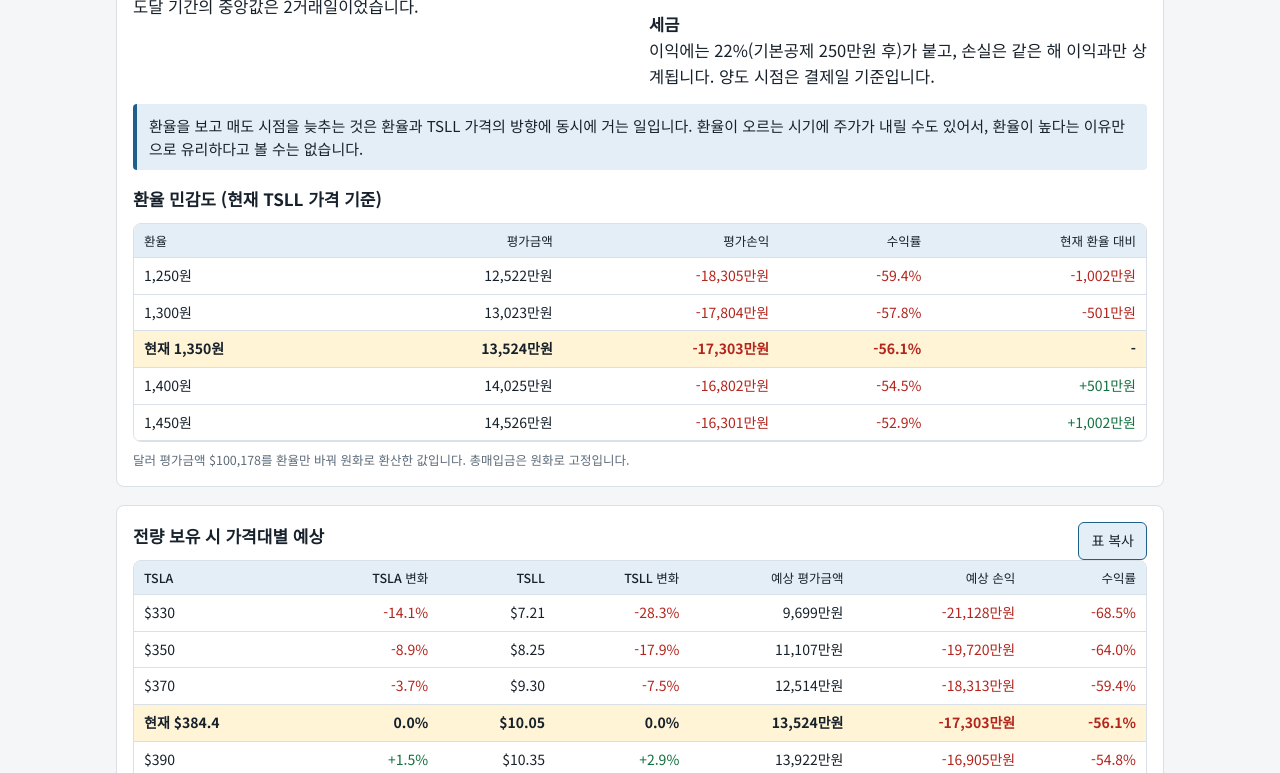
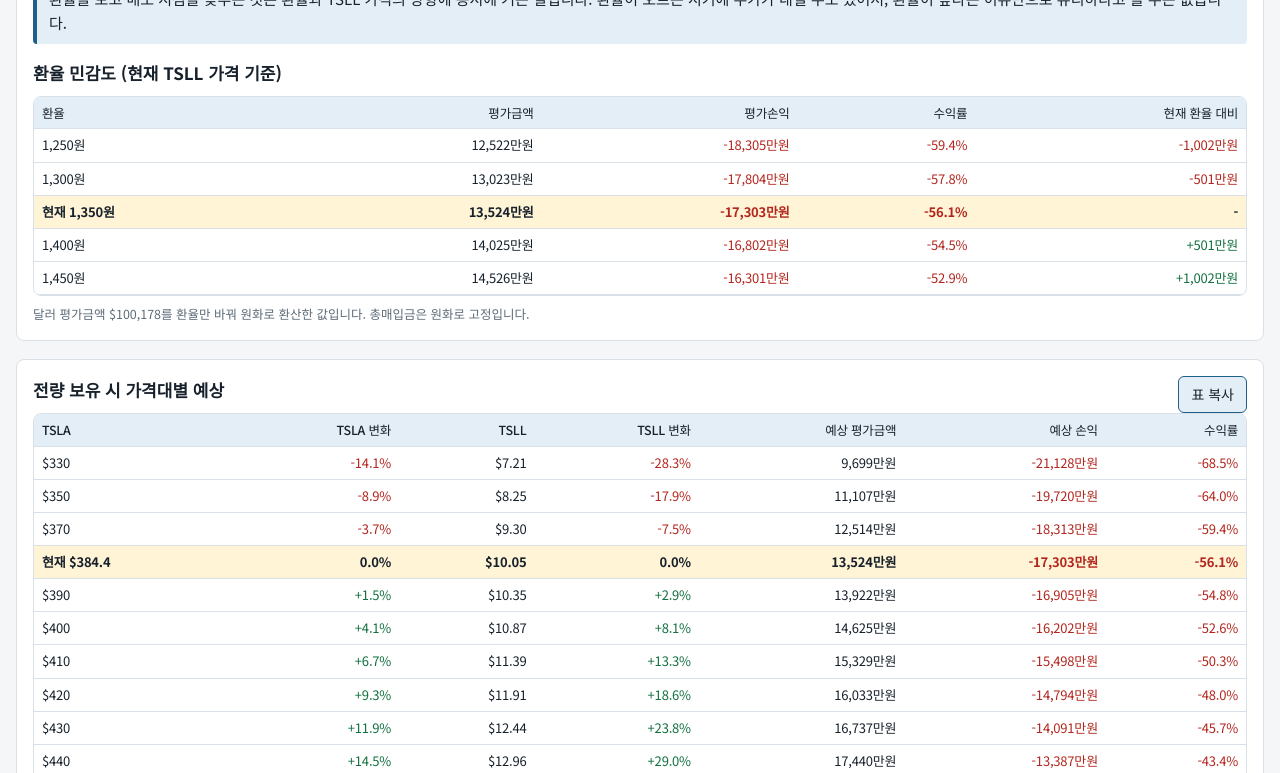
Before and after one commit to hphong001/autotube, a plain HTML site: page tsll.html in a window 1280 px wide. Shown: the part 1275-2048 px from the top of the page. Drawn offline with Linux system fonts and the light colour scheme.

Commit message:
Add files via upload

```diff
--- a/tsll.html
+++ b/tsll.html
@@ -37,7 +37,9 @@
 * { box-sizing: border-box; }
 html, body { margin: 0; }
 body { background: var(--bg); color: var(--ink); font-family: var(--font-body); font-size: 15px; line-height: 1.55; }
-.wrap { max-width: 1080px; margin: 0 auto; padding: 20px 16px 48px; display: flex; flex-direction: column; gap: 18px; }
+
+/* 1. 전체 컨테이너 가로폭 확대 (1080px -> 1400px) */
+.wrap { max-width: 1400px; margin: 0 auto; padding: 20px 16px 48px; display: flex; flex-direction: column; gap: 18px; }
 h1 { font-size: 24px; margin: 0; letter-spacing: -0.01em; text-wrap: balance; }
 h2 { font-size: 17px; margin: 0 0 10px; text-wrap: balance; }
 .sub { color: var(--muted); margin: 4px 0 0; font-size: 13px; }
@@ -63,8 +65,12 @@ button:hover { background: var(--accent); color: var(--bg); }
 .tile .v { font-size: 20px; font-weight: 700; font-variant-numeric: tabular-nums; }
 .tile .s { font-size: 12px; color: var(--muted); font-variant-numeric: tabular-nums; }
 .scroll { overflow-x: auto; border: 1px solid var(--line); border-radius: 8px; }
-table { border-collapse: collapse; width: 100%; font-variant-numeric: tabular-nums; font-size: 14px; }
-th, td { padding: 7px 10px; text-align: right; white-space: nowrap; border-bottom: 1px solid var(--line); }
+
+/* 2. 표 글자 크기 축소 (14px -> 13px), 자간 좁힘 */
+table { border-collapse: collapse; width: 100%; font-variant-numeric: tabular-nums; font-size: 13px; letter-spacing: -0.2px; }
+/* 3. 줄바꿈 안 함(nowrap) 복구 & 여백(padding) 축소 (7px 10px -> 6px 8px) */
+th, td { padding: 6px 8px; text-align: right; white-space: nowrap; border-bottom: 1px solid var(--line); }
+
 th { background: var(--accent-soft); font-weight: 500; font-size: 12.5px; color: var(--ink); position: sticky; top: 0; }
 th:first-child, td:first-child { text-align: left; position: sticky; left: 0; background: var(--panel); }
 th:first-child { background: var(--accent-soft); }
```
